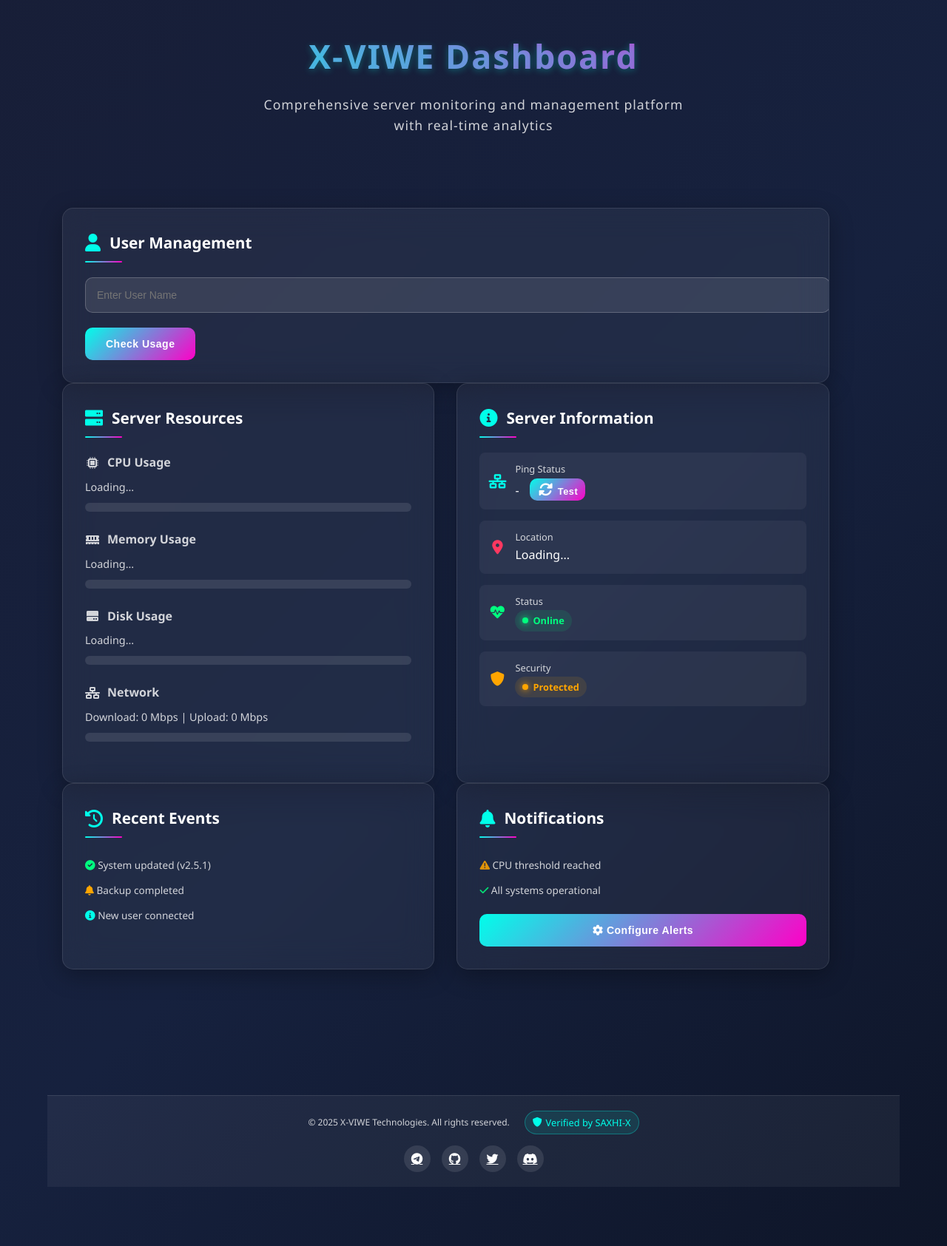
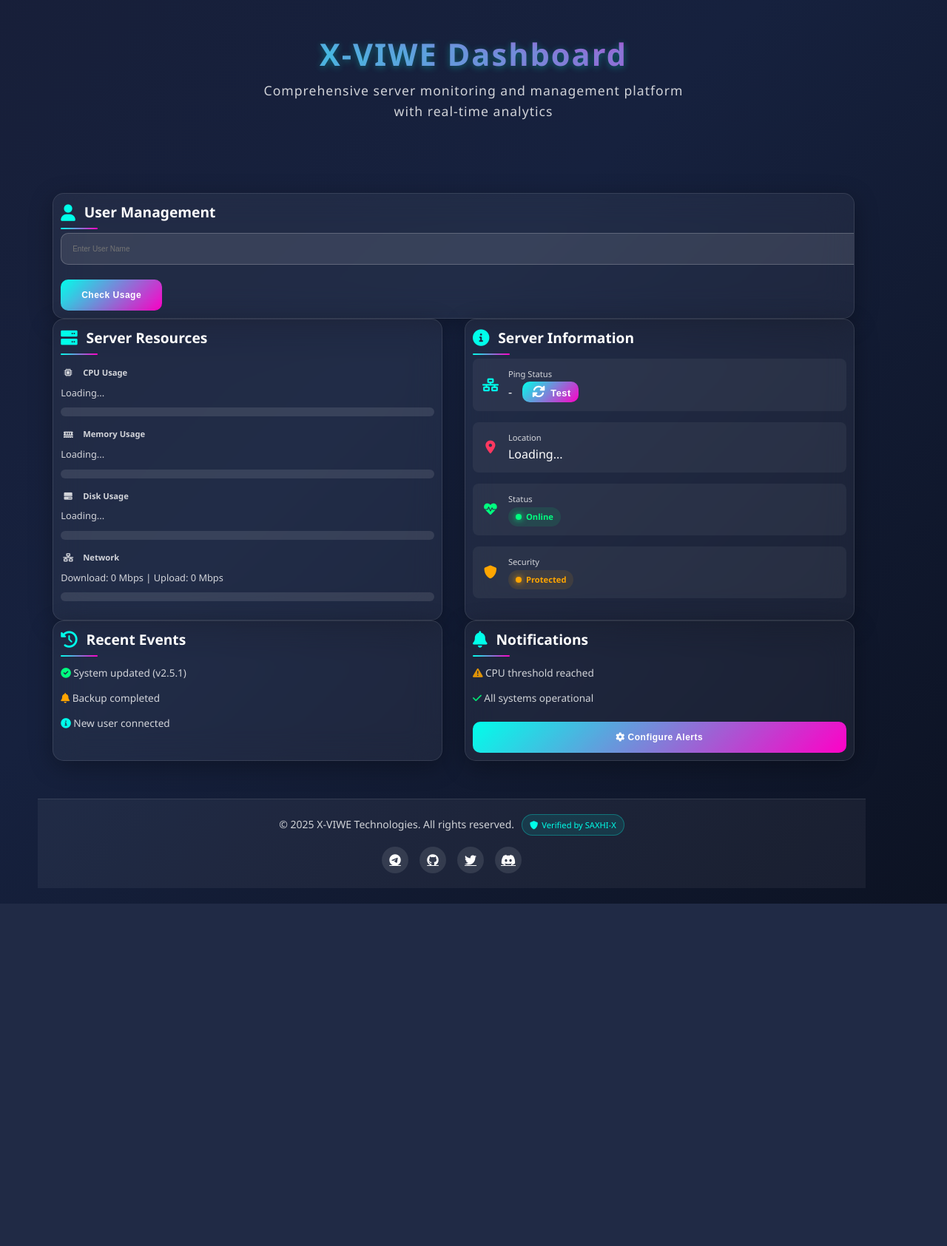
Before and after one commit to SAXHI-X/X-VIWE, a Python web app: template templates/index.html in a window 1280 px wide. Shown: the whole page at 74% size. After the commit the page ends 1222 px from the top, so only its background shows below. Run offline with Jinja, Linux system fonts and the light colour scheme; the template is opened without the code that fills it, so the values that code supplies are empty.

Commit message:
Update index.html

```diff
--- a/templates/index.html
+++ b/templates/index.html
@@ -48,7 +48,7 @@
         }
 
         .header h1 {
-            font-size: 2.8rem;
+            font-size: 2.6rem;
             font-weight: 900;
             margin: 0;
             background: linear-gradient(to right, var(--primary), var(--secondary));
@@ -62,7 +62,7 @@
         .header p {
             font-size: 1.1rem;
             color: var(--text-light);
-            margin-top: 15px;
+            margin-top: 01px;
             letter-spacing: 1px;
             max-width: 600px;
             margin-left: auto;
@@ -71,10 +71,10 @@
 
         /* Container Styling */
         .container {
-            width: 90%;
-            max-width: 1400px;
+            width: 92%;
+            max-width: 1300px;
             padding: 20px;
-            margin-bottom: 60px;
+            margin-bottom: 01px;
         }
 
         /* Grid Layout */
@@ -100,7 +100,7 @@
             border: 1px solid var(--card-border);
             border-radius: 15px;
             box-shadow: 0 8px 32px rgba(0, 0, 0, 0.3);
-            padding: 30px;
+            padding: 10px;
             transition: all 0.3s ease;
             position: relative;
             overflow: hidden;
@@ -125,7 +125,7 @@
         }
 
         .card:hover {
-            transform: translateY(-5px);
+            transform: translateY(-7px);
             box-shadow: 0 12px 40px rgba(0, 0, 0, 0.4);
             border-color: rgba(255, 255, 255, 0.2);
         }
@@ -137,15 +137,15 @@
         /* Card Titles */
         .card h3 {
             margin-top: 0;
-            margin-bottom: 20px;
-            font-size: 1.3rem;
+            margin-bottom: 05px;
+            font-size: 1.2rem;
             color: white;
             display: flex;
             align-items: center;
             gap: 12px;
             font-weight: 600;
             position: relative;
-            padding-bottom: 10px;
+            padding-bottom: 07px;
         }
 
         .card h3::after {
@@ -160,20 +160,20 @@
         }
 
         .card h3 i {
-            font-size: 1.5rem;
+            font-size: 1.4rem;
             color: var(--primary);
         }
 
         /* Resource Items */
         .resource-item {
-            margin-bottom: 25px;
+            margin-bottom: 15px;
         }
 
         .resource-item h4 {
             display: flex;
             align-items: center;
             gap: 10px;
-            font-size: 1rem;
+            font-size: 0.7em;
             margin-bottom: 8px;
             color: var(--text-light);
         }
@@ -185,7 +185,7 @@
 
         .resource-item p {
             margin: 5px 0;
-            font-size: 0.9rem;
+            font-size: 0.8rem;
             color: var(--text-light);
         }
 
@@ -196,7 +196,7 @@
             margin-bottom: 20px;
             border: 1px solid rgba(255, 255, 255, 0.2);
             border-radius: 10px;
-            font-size: 14px;
+            font-size: 10px;
             background-color: rgba(255, 255, 255, 0.1);
             color: white;
             transition: all 0.3s ease;
@@ -211,7 +211,7 @@
         /* Buttons */
         button {
             padding: 14px 28px;
-            font-size: 14px;
+            font-size: 12px;
             background: linear-gradient(135deg, var(--primary), var(--secondary));
             color: white;
             border: none;
@@ -344,7 +344,7 @@
         }
 
         .server-info-item i {
-            font-size: 1.2rem;
+            font-size: 1.1rem;
             min-width: 24px;
             text-align: center;
         }
@@ -354,9 +354,9 @@
         }
 
         .server-info-item .info-label {
-            font-size: 0.8rem;
+            font-size: 0.7rem;
             color: var(--text-light);
-            margin-bottom: 2px;
+            margin-bottom: 1px;
         }
 
         .server-info-item .info-value {
@@ -371,7 +371,7 @@
             gap: 6px;
             padding: 4px 10px;
             border-radius: 20px;
-            font-size: 0.8rem;
+            font-size: 0.7rem;
             font-weight: 600;
         }
 
@@ -415,11 +415,11 @@
 
         /* Footer */
         .footer {
-            font-size: 12px;
+            font-size: 14px;
             color: var(--text-light);
-            margin-top: 60px;
+            margin-top: 00px;
             text-align: center;
-            width: 100%;
+            width: 095%;
             padding: 20px 0;
             position: relative;
             display: flex;
@@ -436,7 +436,7 @@
             flex-wrap: wrap;
             justify-content: center;
             align-items: center;
-            gap: 20px;
+            gap: 10px;
         }
 
         .footer p {
@@ -450,7 +450,7 @@
             background: rgba(0, 255, 234, 0.1);
             padding: 5px 10px;
             border-radius: 20px;
-            font-size: 0.8rem;
+            font-size: 0.7rem;
             color: var(--primary);
             border: 1px solid rgba(0, 255, 234, 0.3);
         }
```
